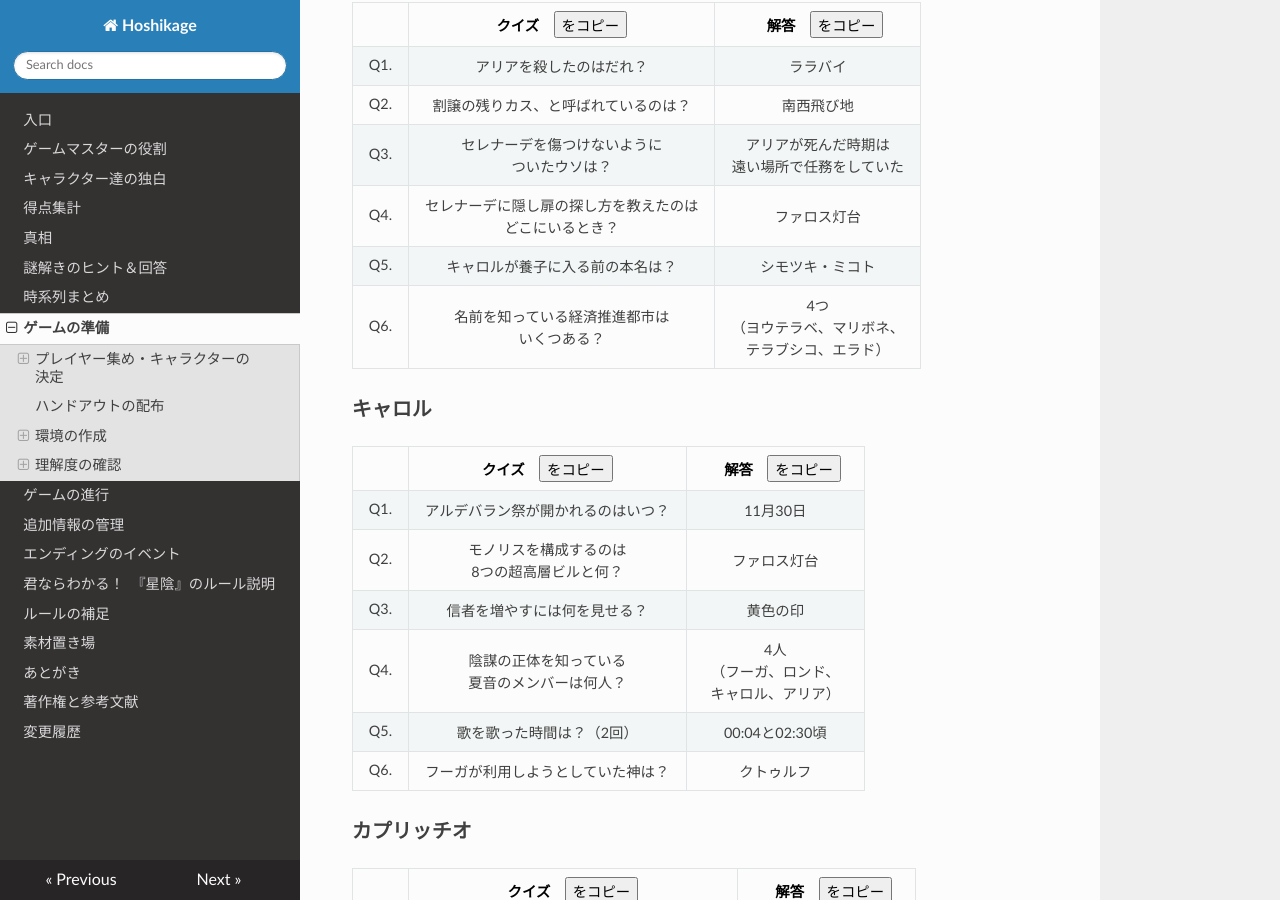
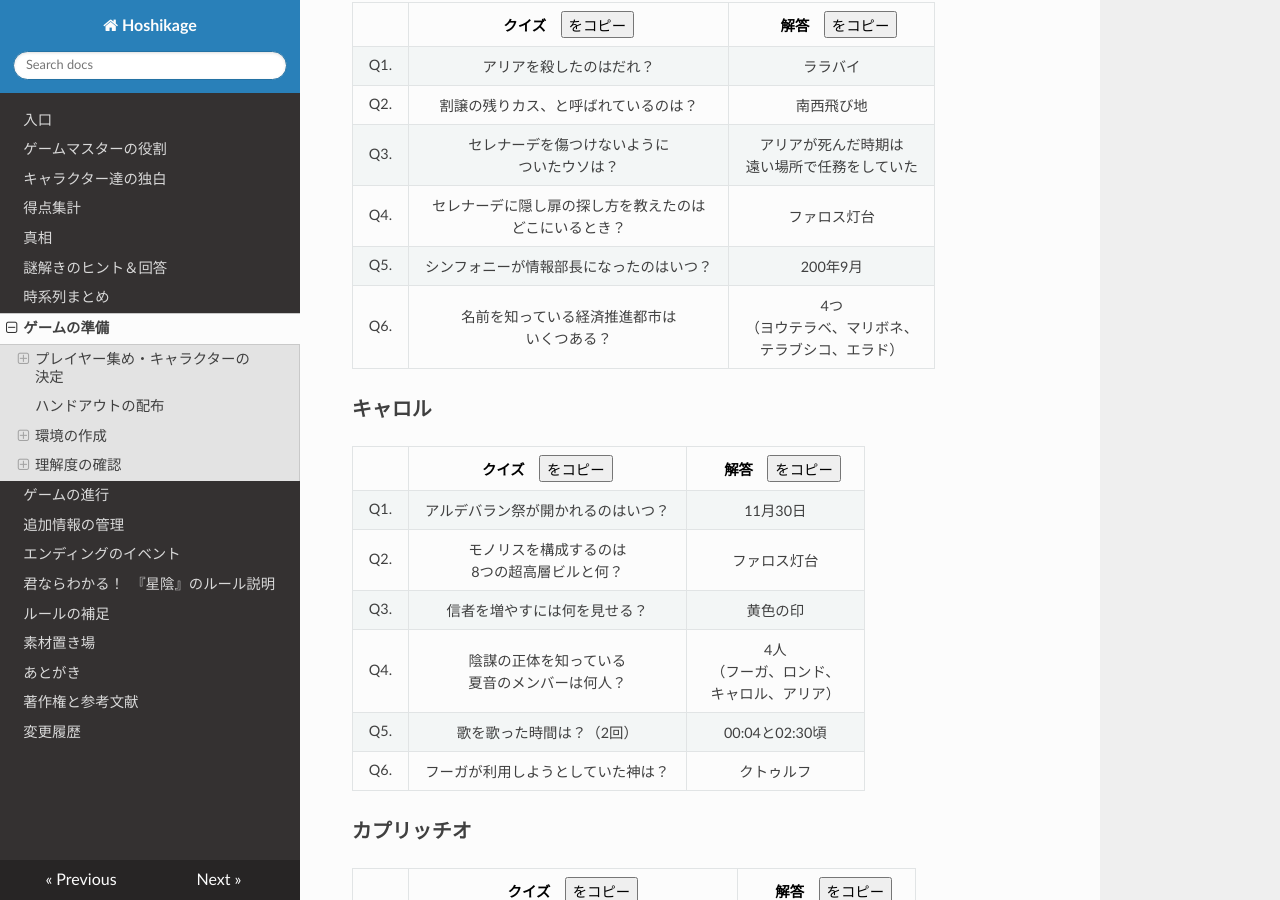
Before and after one commit to KTakahiro1729/Hoshikage, an MkDocs documentation site: the page built from docs/GettingReady.md, in a window 1280 px wide and 900 px high, scrolled down 3082 px. Built offline with MkDocs 1.6.1, drawn with Linux system fonts in a browser that asks for light colours; nearby versions of some CDN libraries.

Commit message:
update question

```diff
--- a/docs/GettingReady.md
+++ b/docs/GettingReady.md
@@ -137,7 +137,7 @@ Q6. アオイと一緒に行った卒業旅行の目的地は何が多い都市
 |Q2. |割譲の残りカス、と呼ばれているのは？|南西飛び地|
 |Q3. |セレナーデを傷つけないように</br>ついたウソは？| アリアが死んだ時期は</br>遠い場所で任務をしていた|
 |Q4. |セレナーデに隠し扉の探し方を教えたのは</br>どこにいるとき？| ファロス灯台|
-|Q5. |キャロルが養子に入る前の本名は？| シモツキ・ミコト|
+|Q5. |シンフォニーが情報部長になったのはいつ？| 200年9月|
 |Q6. |名前を知っている経済推進都市は</br>いくつある？|4つ</br>（ヨウテラベ、マリボネ、</br>テラブシコ、エラド）|
 
 <p></p>
@@ -147,7 +147,7 @@ Q1. アリアを殺したのはだれ？ </br>
 Q2. 割譲の残りカス、と呼ばれているのは？ </br>
 Q3. セレナーデを傷つけないようについたウソは？</br>
 Q4. セレナーデに隠し扉の探し方を教えたのはどこにいるとき？</br>
-Q5. キャロルが養子に入る前の本名は？</br>
+Q5. シンフォニーが情報部長になったのはいつ？</br>
 Q6. 名前を知っている経済推進都市はいくつある？
 
 </div>
@@ -157,7 +157,7 @@ Q1. アリアを殺したのはだれ？ →　ララバイ</br>
 Q2. 割譲の残りカス、と呼ばれているのは？  →　南西飛び地</br>
 Q3. セレナーデを傷つけないようについたウソは？ →　アリアが死んだ時期は遠い場所で任務をしていた</br>
 Q4. セレナーデに隠し扉の探し方を教えたのはどこにいるとき？ →　ファロス灯台</br>
-Q5. キャロルが養子に入る前の本名は？ →　シモツキ・ミコト</br>
+Q5. シンフォニーが情報部長になったのはいつ？ →　200年9月</br>
 Q6. 名前を知っている経済推進都市はいくつある？  →　4つ（ヨウテラベ、マリボネ、テラブシコ、エラド）
 </div>
 
```
